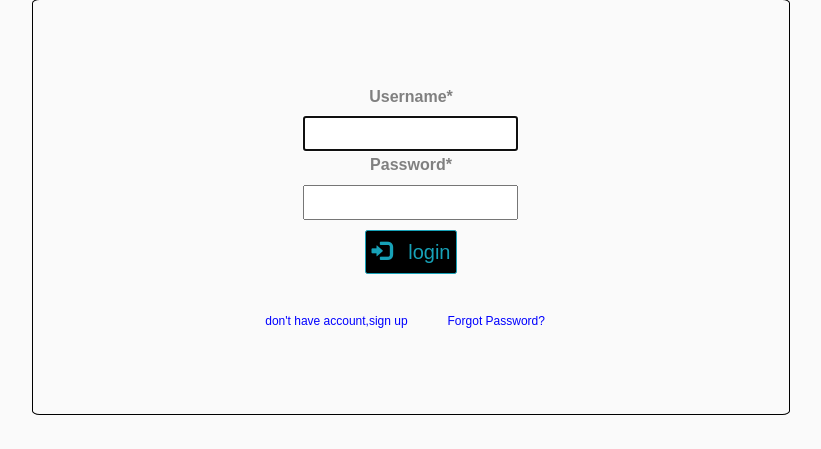
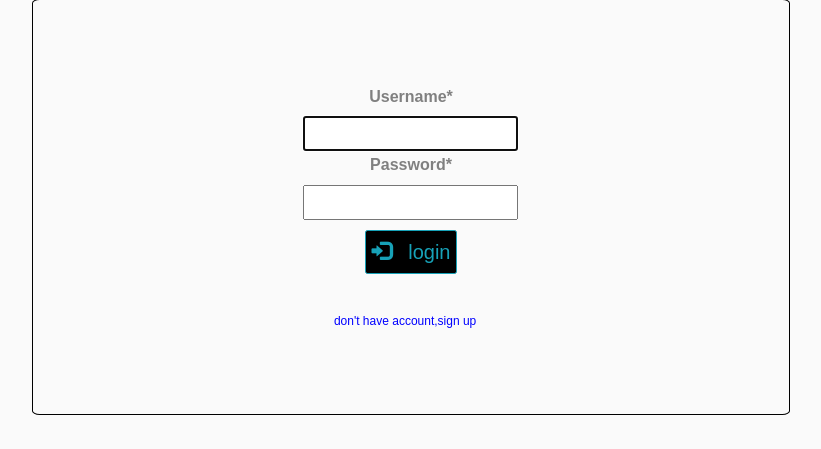
Before and after one commit to mahdistz/Maktab-Final-Project, a Django app: page /login/ in a window 1280 px wide. Shown: the part 351-800 px from the top of the page, without its empty margins (229-1050 px from the left). Run offline with Django 4.2, Linux system fonts and the light colour scheme; style sheets or scripts are compiled from the project's sources; some libraries are stand-ins or nearby versions.

Commit message:
last change for phase 1

```diff
--- a/SRC/mail-website/mail-website/urls.py
+++ b/SRC/mail-website/mail-website/urls.py
@@ -15,27 +15,28 @@ Including another URLconf
 """
 from django.contrib import admin
 from django.urls import path, include
-from user import views as user_view
 from django.contrib.auth import views as auth
 from django.conf import settings
 from django.conf.urls.static import static
-from user.views import SignUpView, ActivateAccount, VerifyCodeView
-from mail import views
+from user.views import SignUpView, ActivateAccount, VerifyCodeView, LoginView
+
 urlpatterns = [
-    path('admin/', admin.site.urls),
-    path('', include('user.urls')),
-    path('mail/', include('mail.urls')),
-    path('login/', user_view.LoginView.as_view(), name='login'),
-    path('logout/', auth.LogoutView.as_view(template_name='user/index.html'), name='logout'),
-    path('password_reset/', auth.PasswordResetView.as_view(), name='password_reset'),
-    path('password_reset/done/', auth.PasswordResetDoneView.as_view(), name='password_reset_done'),
-    path('password_change/', auth.PasswordChangeView.as_view(), name='password_change'),
-    path('password_change/done/', auth.PasswordChangeDoneView.as_view(), name='password_change_done'),
-    path('password/reset/done/', auth.PasswordResetCompleteView.as_view(), name='password_reset_complete'),
-    path('reset/<uid64>/<token>/', auth.PasswordResetConfirmView.as_view(), name='password_reset_confirm'),
-    path('activate/<uidb64>/<token>/', ActivateAccount.as_view(), name='activate'),
-    path('register/', SignUpView.as_view(), name='register'),
-    path('verify/', VerifyCodeView.as_view(), name='verify'),
-    # path('register/', user_view.register, name='register'),
+                  path('admin/', admin.site.urls),
+                  path('', include('user.urls')),
+                  path('mail/', include('mail.urls')),
+                  path('login/', LoginView.as_view(), name='login'),
+                  path('logout/', auth.LogoutView.as_view(), name='logout'),
+                  path('password_reset/', auth.PasswordResetView.as_view(), name='password_reset'),
+                  path('password_reset/done/', auth.PasswordResetDoneView.as_view(), name='password_reset_done'),
+                  path('password_change/', auth.PasswordChangeView.as_view(), name='password_change'),
+                  path('password_change/done/', auth.PasswordChangeDoneView.as_view(), name='password_change_done'),
+                  path('password/reset/done/', auth.PasswordResetCompleteView.as_view(),
+                       name='password_reset_complete'),
+                  path('reset/<uid64>/<token>/', auth.PasswordResetConfirmView.as_view(),
+                       name='password_reset_confirm'),
+                  path('activate/<uidb64>/<token>/', ActivateAccount.as_view(), name='activate'),
+                  path('register/', SignUpView.as_view(), name='register'),
+                  path('verify/', VerifyCodeView.as_view(), name='verify'),
+                  # path('register/', user_view.register, name='register'),
 
-] + static(settings.STATIC_URL)
+              ] + static(settings.STATIC_URL)
--- a/SRC/mail-website/templates/user/login.html
+++ b/SRC/mail-website/templates/user/login.html
@@ -14,7 +14,6 @@
   </center>
   <br/>
   <sub style="text-align: left;"><a href="{% url 'register' %}" style="text-decoration: none; color: blue; padding:2%; cursor:pointer; margin-right:2%;">don't have account,sign up</a></sub>
-  <sub style="text-align: left;"><a href="{% url '' %}" style="text-decoration: none; color: blue; padding:2%; cursor:pointer; margin-right:2%;">Forgot Password?</a></sub>
   </form>
 </center>
  </div>
--- a/SRC/mail-website/user/urls.py
+++ b/SRC/mail-website/user/urls.py
@@ -5,9 +5,8 @@ from .views import PasswordResetView, index, ActivateAccount, SignUpView, home,
 urlpatterns = [
     path('', index, name='index'),
     path('home/', home, name='home'),
-    path('register/', SignUpView.as_view(), name='register'),
-    path('verify/', VerifyCodeView.as_view(), name='verify'),
-
+    # path('register/', SignUpView.as_view(), name='register'),
+    # path('verify/', VerifyCodeView.as_view(), name='verify'),
     # path('password_reset/', PasswordResetView.as_view(), name='password_reset'),
     # path('password_reset/done/', views.PasswordResetDoneView.as_view(), name='password_reset_done'),
     # path('reset/<uidb64>/<token>/', views.PasswordResetConfirmView.as_view(), name='password_reset_confirm'),
```
